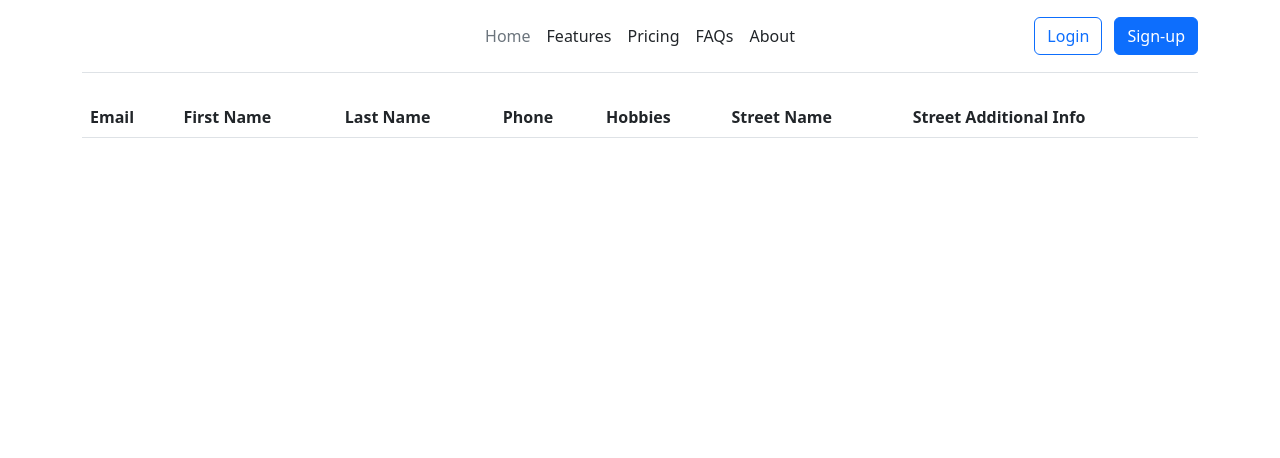
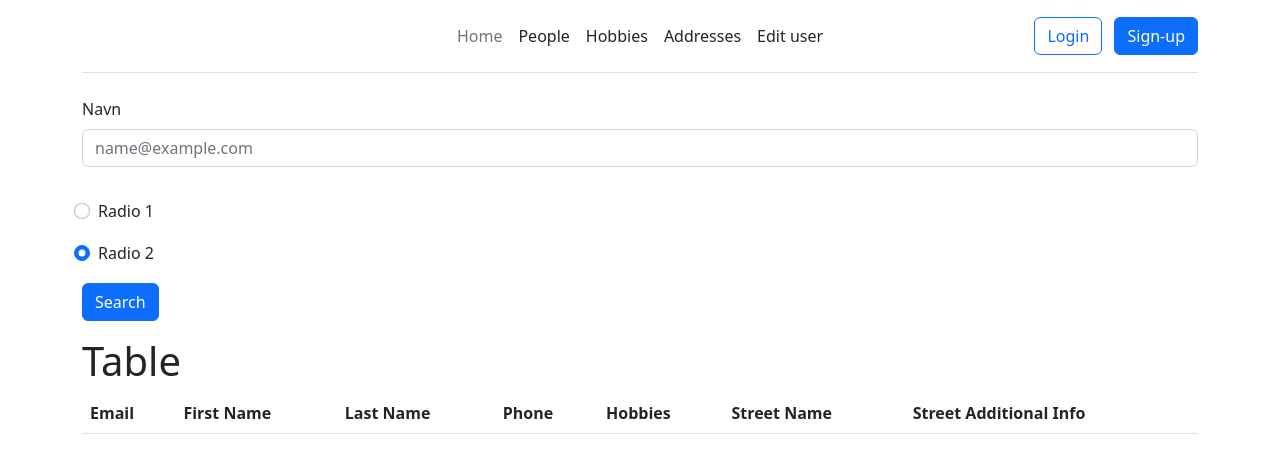
Before and after one commit to DeRp-DaWg/CA-1-Frontend, a plain HTML site: page index.html in a window 1280 px wide. Drawn offline with nearby package versions, Linux system fonts and the light colour scheme; no server answers.

Commit message:
More placeholder stuff.

```diff
--- a/index.html
+++ b/index.html
@@ -17,11 +17,11 @@
                 <svg class="bi me-2" width="40" height="32" role="img" aria-label="Bootstrap"><use xlink:href="#bootstrap"></use></svg>
             </a>
             <ul class="nav col-12 col-md-auto mb-2 justify-content-center mb-md-0">
-                <li><a href="#" class="nav-link px-2 link-secondary">Home</a></li>
-                <li><a href="#" class="nav-link px-2 link-dark">Features</a></li>
-                <li><a href="#" class="nav-link px-2 link-dark">Pricing</a></li>
-                <li><a href="#" class="nav-link px-2 link-dark">FAQs</a></li>
-                <li><a href="#" class="nav-link px-2 link-dark">About</a></li>
+                <li><a href="#" class="nav-link px-2 link-secondary" id="link-1">Home</a></li>
+                <li><a href="#" class="nav-link px-2 link-dark" id="link-2">People</a></li>
+                <li><a href="#" class="nav-link px-2 link-dark" id="link-3">Hobbies</a></li>
+                <li><a href="#" class="nav-link px-2 link-dark" id="link-4">Addresses</a></li>
+                <li><a href="#" class="nav-link px-2 link-dark" id="link-5">Edit user</a></li>
             </ul>
             <div class="col-md-3 text-end">
                 <button type="button" class="btn btn-outline-primary me-2">Login</button>
@@ -29,9 +29,31 @@
             </div>
         </header>
         <main>
+            <form class="row g-3" id="form">
+                <div class="mb-3">
+                    <label for="Input 1" class="form-label">Navn</label>
+                    <input type="email" class="form-control" id="Input 1" placeholder="name@example.com">
+                </div>
+                <div class="form-check">
+                    <input class="form-check-input" type="radio" name="radio-group-1" id="radio-1">
+                    <label class="form-check-label" for="radio-1">
+                        Radio 1
+                    </label>
+                </div>
+                <div class="form-check">
+                    <input class="form-check-input" type="radio" name="radio-group-1" id="radio-2" checked>
+                    <label class="form-check-label" for="radio-2">
+                        Radio 2
+                    </label>
+                </div>
+                <div class="col-auto">
+                    <input type="submit" class="btn btn-primary mb-3" value="Search">
+                </div>
+            </form>
+            <h1 id="table__title">Table</h1>
             <div class="table-responsive">
                 <table class="table table-default table-striped">
-                    <thead>
+                    <thead id="table__head">
                         <tr>
                             <th scope="col">Email</th>
                             <th scope="col">First Name</th>
--- a/js/main.js
+++ b/js/main.js
@@ -19,6 +19,7 @@ function writePersons() {
       );
       const personRowsAsString = personRows.join("");
       document.getElementById("table__body").innerHTML = personRowsAsString;
+      document.getElementById("table__head").innerHTML = `<tr><th scope="col">Email</th><th scope="col">First Name</th><th scope="col">Last Name</th><th scope="col">Phone</th><th scope="col">Hobbies</th><th scope="col">Street Name</th><th scope="col">Street Additional Info</th></tr>`;
     })
     .catch((err) => {
       if (err.status) {
@@ -31,3 +32,7 @@ function writePersons() {
 }
 
 writePersons();
+
+document.getElementById("form").addEventListener("submit", (event) => {
+  event.preventDefault();
+});
```
